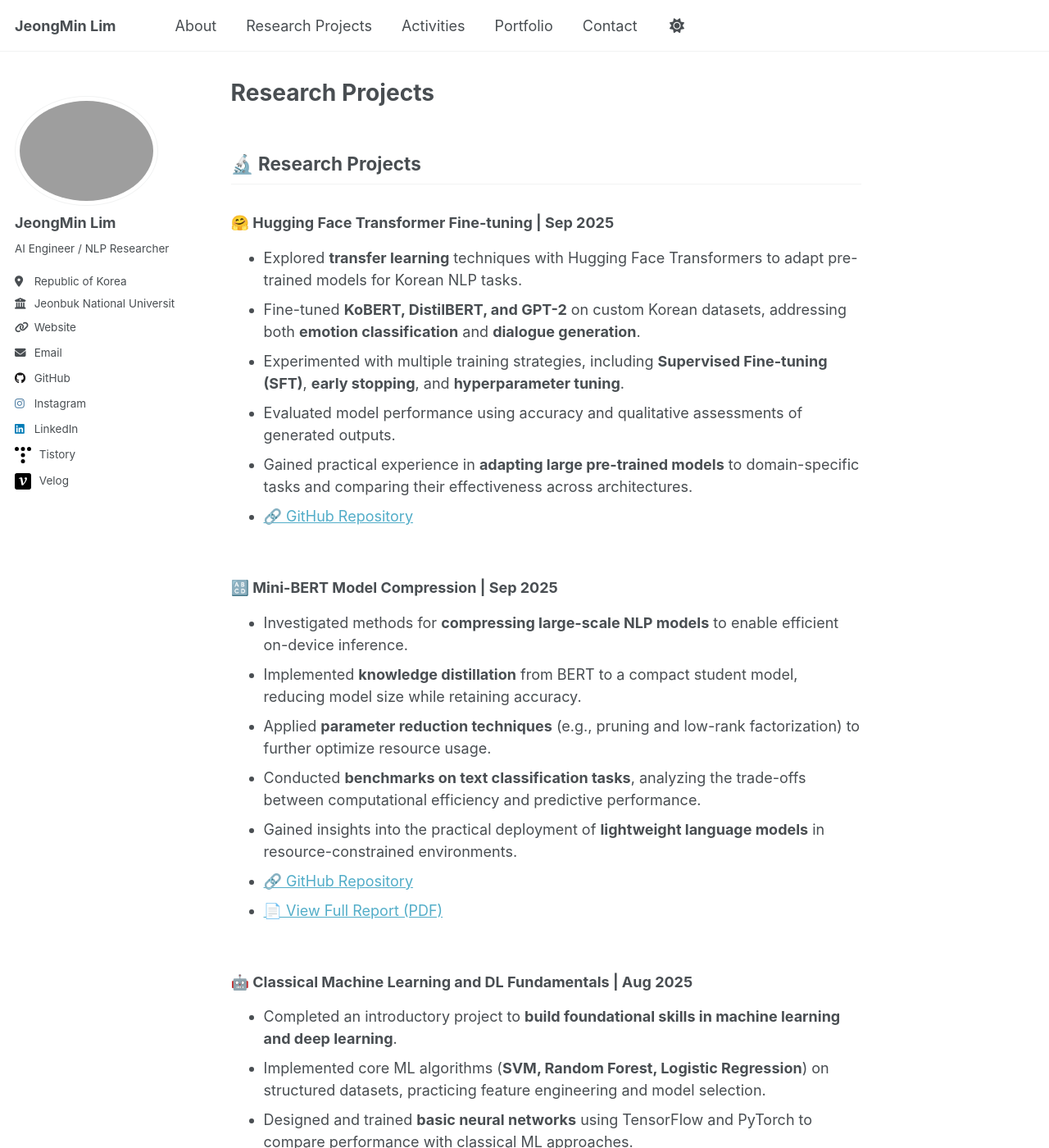
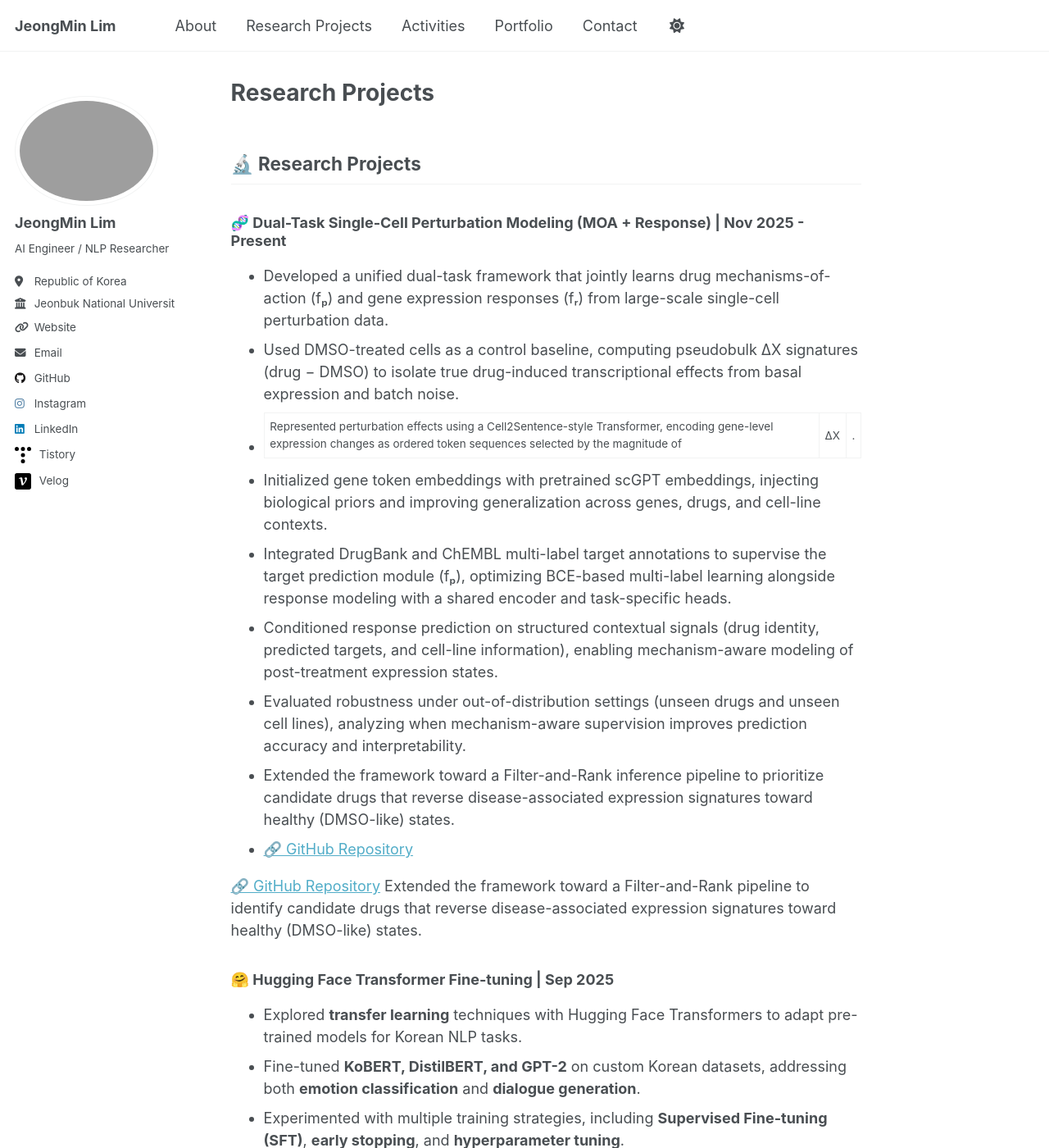
Before and after one commit to JeongMinIsBest/JeongMinIsBest.github.io, a Jekyll site: the page built from _pages/research.md, in a window 1280 px wide and 1400 px high. Shown: the whole window at 82% size. Built offline with Jekyll 4.4.1, drawn with Linux system fonts in a browser that asks for light colours; a script that is not in the unit is left out; some of the changed text lies outside the part shown.

Commit message:
Update research.md

```diff
--- a/_pages/research.md
+++ b/_pages/research.md
@@ -7,6 +7,20 @@ author_profile: true
 
 ## 🔬 Research Projects
 
+### 🧬 Dual-Task Single-Cell Perturbation Modeling (MOA + Response) | Nov 2025 - Present
+- Developed a unified dual-task framework that jointly learns drug mechanisms-of-action (fₚ) and gene expression responses (fᵣ) from large-scale single-cell perturbation data.
+- Used DMSO-treated cells as a control baseline, computing pseudobulk ΔX signatures (drug − DMSO) to isolate true drug-induced transcriptional effects from basal expression and batch noise.
+- Represented perturbation effects using a Cell2Sentence-style Transformer, encoding gene-level expression changes as ordered token sequences selected by the magnitude of |ΔX|.
+- Initialized gene token embeddings with pretrained scGPT embeddings, injecting biological priors and improving generalization across genes, drugs, and cell-line contexts.
+- Integrated DrugBank and ChEMBL multi-label target annotations to supervise the target prediction module (fₚ), optimizing BCE-based multi-label learning alongside response modeling with a shared encoder and task-specific heads.
+- Conditioned response prediction on structured contextual signals (drug identity, predicted targets, and cell-line information), enabling mechanism-aware modeling of post-treatment expression states.
+- Evaluated robustness under out-of-distribution settings (unseen drugs and unseen cell lines), analyzing when mechanism-aware supervision improves prediction accuracy and interpretability.
+- Extended the framework toward a Filter-and-Rank inference pipeline to prioritize candidate drugs that reverse disease-associated expression signatures toward healthy (DMSO-like) states.
+- [🔗 GitHub Repository](In preparation)
+<br/>
+
+[🔗 GitHub Repository](In preparation)
+Extended the framework toward a Filter-and-Rank pipeline to identify candidate drugs that reverse disease-associated expression signatures toward healthy (DMSO-like) states.
 ### 🤗 Hugging Face Transformer Fine-tuning | Sep 2025
 - Explored **transfer learning** techniques with Hugging Face Transformers to adapt pre-trained models for Korean NLP tasks.
 - Fine-tuned **KoBERT, DistilBERT, and GPT-2** on custom Korean datasets, addressing both **emotion classification** and **dialogue generation**.
@@ -26,7 +40,7 @@ author_profile: true
 - [📄 View Full Report (PDF)](/files/Width Matters Efficient Scaling of Compact BERT Models.pdf)
 <br/>
 
-### 🤖 Classical Machine Learning and DL Fundamentals | Aug 2025
+### 🤖 Classical Machine Learning and Deep Learning Fundamentals | Aug 2025
 - Completed an introductory project to **build foundational skills in machine learning and deep learning**.
 - Implemented core ML algorithms (**SVM, Random Forest, Logistic Regression**) on structured datasets, practicing feature engineering and model selection.
 - Designed and trained **basic neural networks** using TensorFlow and PyTorch to compare performance with classical ML approaches.
```
